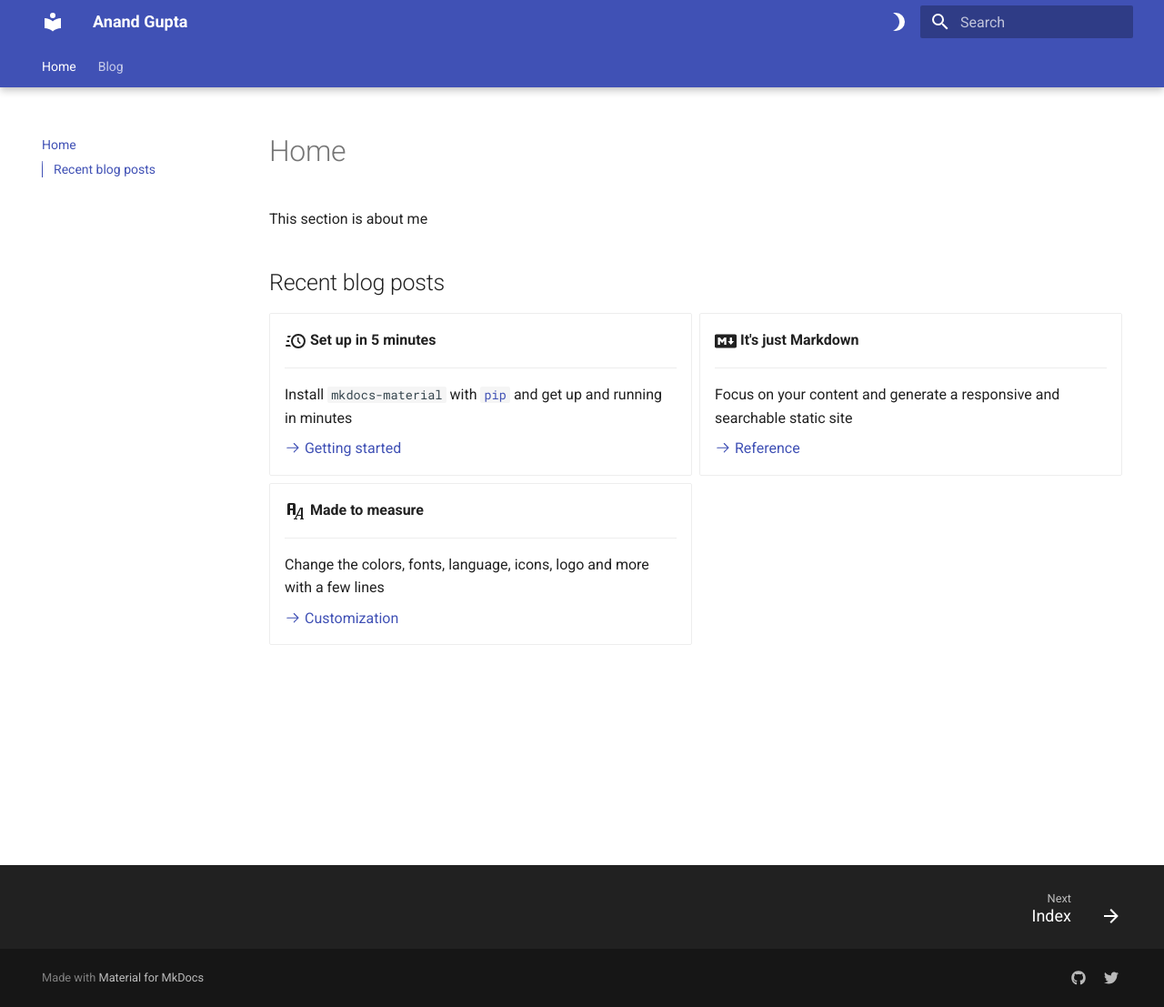
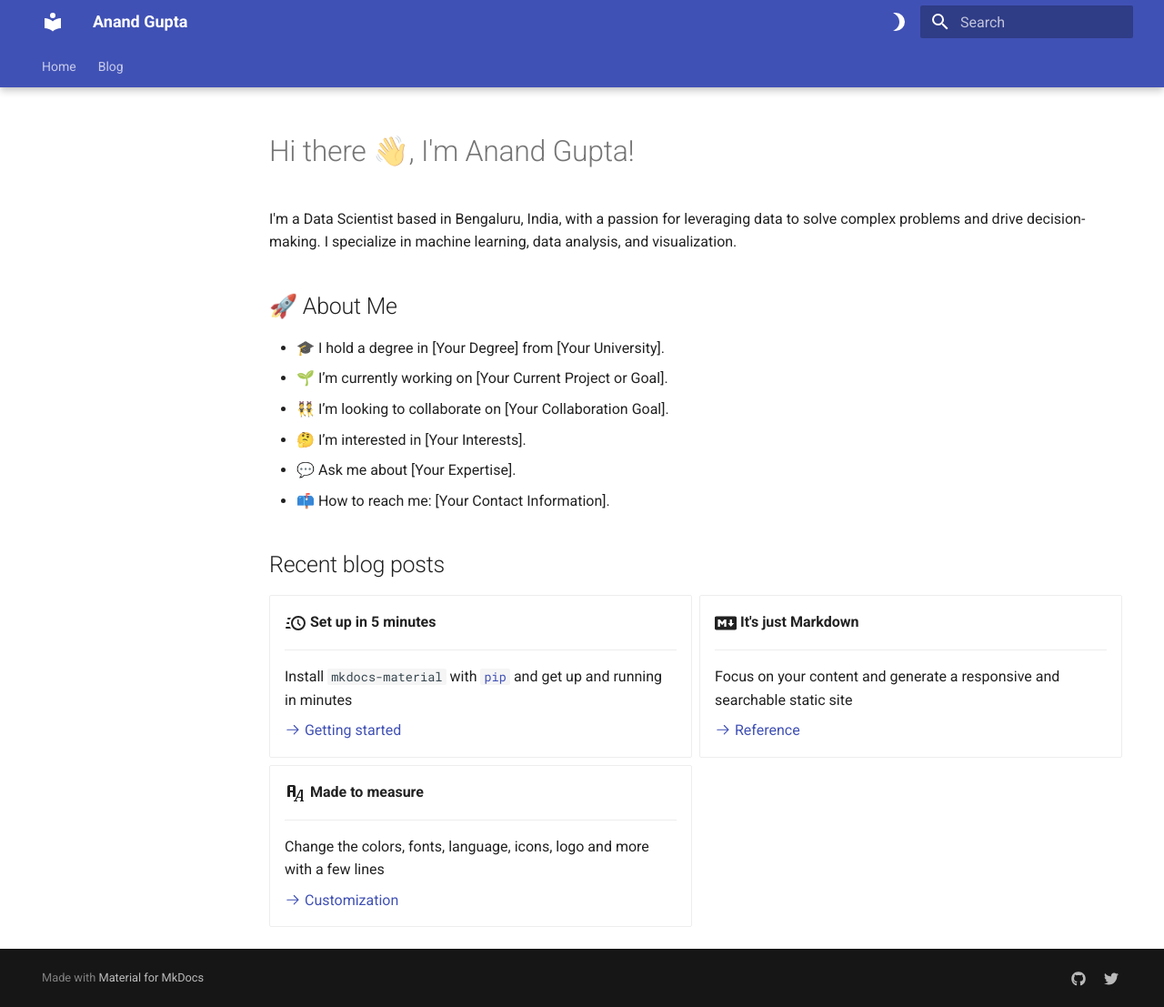
Before and after one commit to anandgupta1202/anandgupta1202.github.io, an MkDocs documentation site: the page built from docs/index.md, in a window 1280 px wide and 1107 px high. Shown: the whole window at 91% size. Built offline with MkDocs 1.6.1 and Material for MkDocs 9.7.7, drawn with Linux system fonts in a browser that asks for light colours.

Commit message:
added some changes

```diff
--- a/docs/index.md
+++ b/docs/index.md
@@ -11,7 +11,19 @@
 slug: home
 ---
 
-This section is about me
+# Hi there 👋, I'm Anand Gupta!
+
+I'm a Data Scientist based in Bengaluru, India, with a passion for leveraging data to solve complex problems and drive decision-making. I specialize in machine learning, data analysis, and visualization.
+
+## 🚀 About Me
+
+- 🎓 I hold a degree in [Your Degree] from [Your University].
+- 🌱 I’m currently working on [Your Current Project or Goal].
+- 👯 I’m looking to collaborate on [Your Collaboration Goal].
+- 🤔 I’m interested in [Your Interests].
+- 💬 Ask me about [Your Expertise].
+- 📫 How to reach me: [Your Contact Information].
+
 
 ## Recent blog posts
 
--- a/mkdocs.yml
+++ b/mkdocs.yml
@@ -1,7 +1,7 @@
 site_name: Anand Gupta
 site_url: https://anandgupta1202.github.io/
 nav:
-  - Home: index.md
+  - Home: readme.md
   - Blog:
       - Blog Homepage: blog/index.md
 plugins:
```
Also changed, not shown: readme.md (+1 -56 lines).
